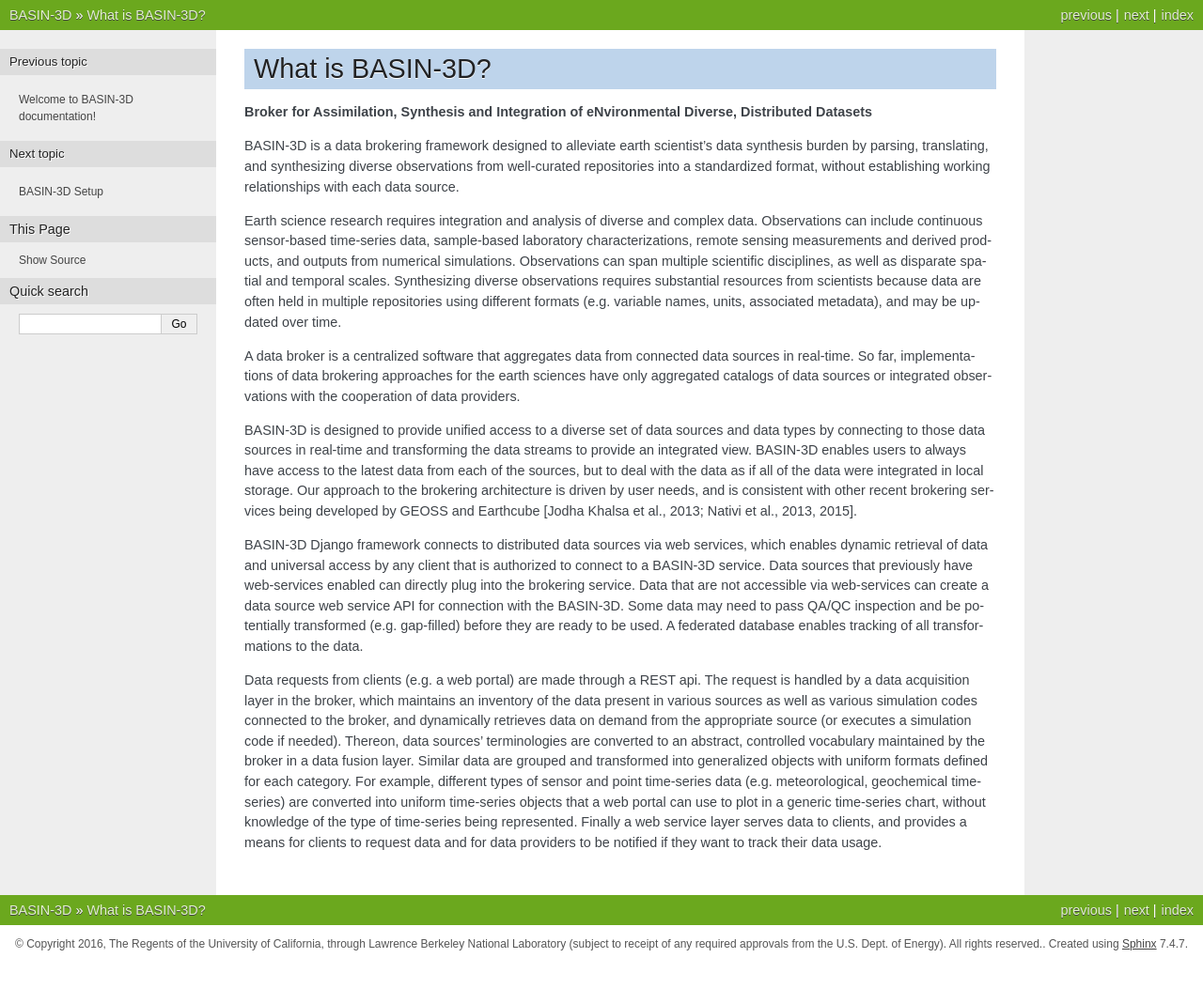
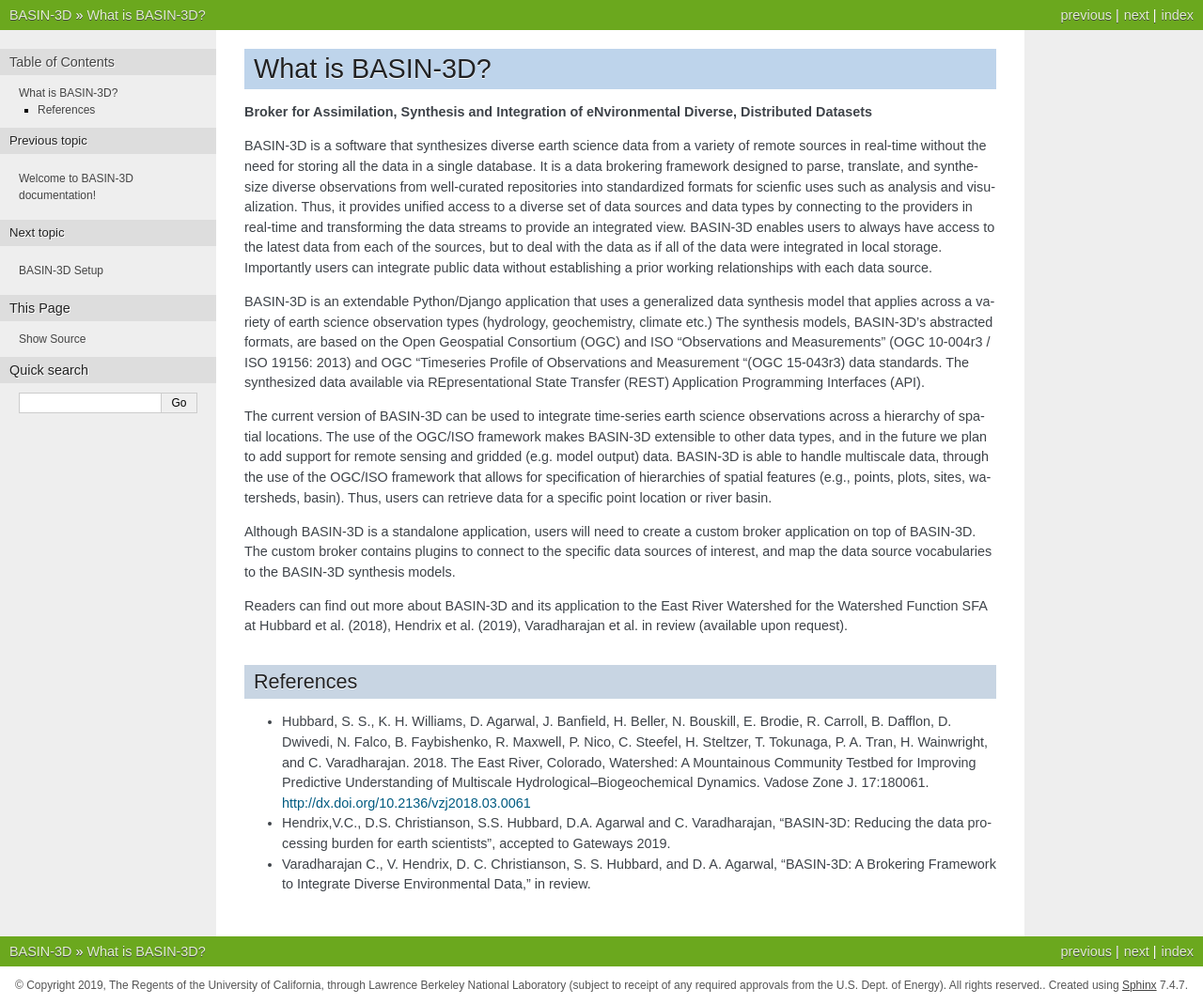
Before and after one commit to Watershed-Function-SFA/BASIN-3D, a Sphinx documentation site: the page built from docs/intro.rst, in a window 1280 px wide. Shown: the whole page at 94% size. Built offline with Sphinx 7.4.7, drawn with Linux system fonts in a browser that asks for light colours; the version number could not be read and is left out; before the commit the page ends 1025 px from its top, so only the background shows below that.

Commit message:
Modified introduction to be shorter and include relevant details for open source release.
BASIN-3D Documentation Intro Closes #52

```diff
--- a/docs/conf.py
+++ b/docs/conf.py
@@ -80,8 +80,8 @@
 
 # General information about the project.
 project = 'BASIN-3D'
-copyright = '2016, The Regents of the University of California, through Lawrence Berkeley National Laboratory \n(subject to receipt of any required approvals from the U.S. Dept. of Energy).  All rights reserved.'
-author = 'Charuleka Varadharajan, Valerie Hendrix'
+copyright = '2019, The Regents of the University of California, through Lawrence Berkeley National Laboratory \n(subject to receipt of any required approvals from the U.S. Dept. of Energy).  All rights reserved.'
+author = 'Charuleka Varadharajan, Valerie Hendrix, Danielle Christianson'
 
 # The full version, including alpha/beta/rc tags.
 release = __release__
--- a/docs/intro.rst
+++ b/docs/intro.rst
@@ -4,44 +4,31 @@
 *****************
 **Broker for Assimilation, Synthesis and Integration of eNvironmental Diverse, Distributed Datasets**
 
-BASIN-3D is a data brokering framework designed to alleviate earth scientist's data synthesis burden by parsing,
-translating, and synthesizing diverse observations from well-curated repositories into a standardized format,
-without establishing working relationships with each data source.
+BASIN-3D is a software that synthesizes diverse earth science data from a variety of remote sources in real-time without the need for storing all the data in a single database.
+It is a data brokering framework designed to parse, translate, and synthesize diverse observations from well-curated repositories into standardized formats for scienfic uses such as analysis and visualization.
+Thus, it provides unified access to a diverse set of data sources and data types by connecting
+to the providers in real-time and transforming the data streams to provide an integrated view.
+BASIN-3D enables users to always have access to the latest data from each of the sources, but to
+deal with the data as if all of the data were integrated in local storage.
+Importantly users can integrate public data without establishing a prior working relationships with each data source.
 
-Earth science research requires integration and analysis of diverse and complex data. Observations
-can include continuous sensor-based time-series data, sample-based laboratory characterizations,
-remote sensing measurements and derived products, and outputs from numerical simulations. Observations
-can span multiple scientific disciplines, as well as disparate spatial and temporal scales. Synthesizing
-diverse observations requires substantial resources from scientists because data are often held in multiple
-repositories using different formats (e.g. variable names, units, associated metadata), and may be updated over time.
+BASIN-3D is an extendable Python/Django application that uses a generalized data synthesis model that applies across a variety of earth science observation types (hydrology, geochemistry, climate etc.)
+The synthesis models, BASIN-3D’s abstracted formats, are based on the Open Geospatial Consortium (OGC) and ISO “Observations and Measurements” (OGC 10-004r3 / ISO 19156: 2013) and OGC “Timeseries Profile of Observations and Measurement “(OGC 15-043r3) data standards.
+The synthesized data available via REpresentational State Transfer (REST) Application Programming Interfaces (API).
 
-A data broker is a centralized software that aggregates data from connected data sources in
-real-time. So far, implementations of data brokering approaches for the earth sciences have only
-aggregated catalogs of data sources or integrated observations with the cooperation of data providers.
+The current version of  BASIN-3D can be used to integrate time-series earth science observations across a hierarchy of spatial locations.
+The use of the OGC/ISO framework makes BASIN-3D extensible to other data types, and in the future we plan to add support for remote sensing and gridded (e.g. model output) data.
+BASIN-3D is able to handle multiscale data, through the use of the OGC/ISO framework that allows for specification of hierarchies of spatial features (e.g., points, plots, sites, watersheds, basin).
+Thus, users can retrieve data for a specific point location or river basin.
 
-BASIN-3D is designed to provide unified access to a diverse set of data sources and data types by connecting
-to those data sources in real-time and transforming the data streams to provide an integrated view.
-BASIN-3D enables users to always have access to the latest data from each of the sources, but to
-deal with the data as if all of the data were integrated in local storage. Our approach to the
-brokering architecture is driven by user needs, and is consistent with other recent brokering services
-being developed by GEOSS and Earthcube [Jodha Khalsa et al., 2013; Nativi et al., 2013, 2015].
+Although BASIN-3D is a standalone application, users will need to create a custom broker application on top of BASIN-3D.
+The custom broker contains plugins to connect to the specific data sources of interest, and map the data source vocabularies to the BASIN-3D synthesis models.
 
-BASIN-3D Django framework connects to distributed data sources via web services,
-which enables dynamic retrieval of data and universal access by any client that is authorized to
-connect to a BASIN-3D service. Data sources that previously have web-services enabled can
-directly plug into the brokering service. Data that are not accessible via web-services can create a
-data source web service API for connection with the BASIN-3D.
-Some data may need to pass QA/QC inspection and be potentially transformed (e.g. gap-filled) before they are
-ready to be used. A federated database enables tracking of all transformations to the data.
+Readers can find out more about BASIN-3D and its application to the East River Watershed for the Watershed Function SFA at Hubbard et al. (2018), Hendrix et al. (2019), Varadharajan et al. in review (available upon request).
 
-Data requests from clients (e.g. a web portal) are made through a REST api. The request is handled by a data
-acquisition layer in the broker, which maintains an inventory of the data present in various sources as well as
-various simulation codes connected to the broker, and dynamically retrieves data on demand from the appropriate
-source (or executes a simulation code if needed). Thereon, data sources’ terminologies are converted to an
-abstract, controlled vocabulary maintained by the broker in a data fusion layer.  Similar data are grouped and
-transformed into generalized objects with uniform formats defined for each category. For example, different
-types of sensor and point time-series data (e.g. meteorological, geochemical time-series) are converted into
-uniform time-series objects that a web portal can use to plot in a generic time-series chart, without
-knowledge of the type of time-series being represented. Finally a web service layer serves data to clients,
-and provides a means for clients to request data and for data providers to be notified if they want to
-track their data usage.
+References
+^^^^^^^^^^
+
+- Hubbard, S. S., K. H. Williams, D. Agarwal, J. Banfield, H. Beller, N. Bouskill, E. Brodie, R. Carroll, B. Dafflon, D. Dwivedi, N. Falco, B. Faybishenko, R. Maxwell, P. Nico, C. Steefel, H. Steltzer, T. Tokunaga, P. A. Tran, H. Wainwright, and C. Varadharajan. 2018. The East River, Colorado, Watershed: A Mountainous Community Testbed for Improving Predictive Understanding of Multiscale Hydrological–Biogeochemical Dynamics. Vadose Zone J. 17:180061. http://dx.doi.org/10.2136/vzj2018.03.0061
+- Hendrix,V.C., D.S. Christianson, S.S. Hubbard, D.A. Agarwal and C. Varadharajan, "BASIN-3D: Reducing the data processing burden for earth scientists", accepted to Gateways 2019.
+- Varadharajan C., V. Hendrix, D. C. Christianson, S. S. Hubbard, and D. A. Agarwal, “BASIN-3D: A Brokering Framework to Integrate Diverse Environmental Data,” in review.
```
Also changed, not shown: 1 other file.
